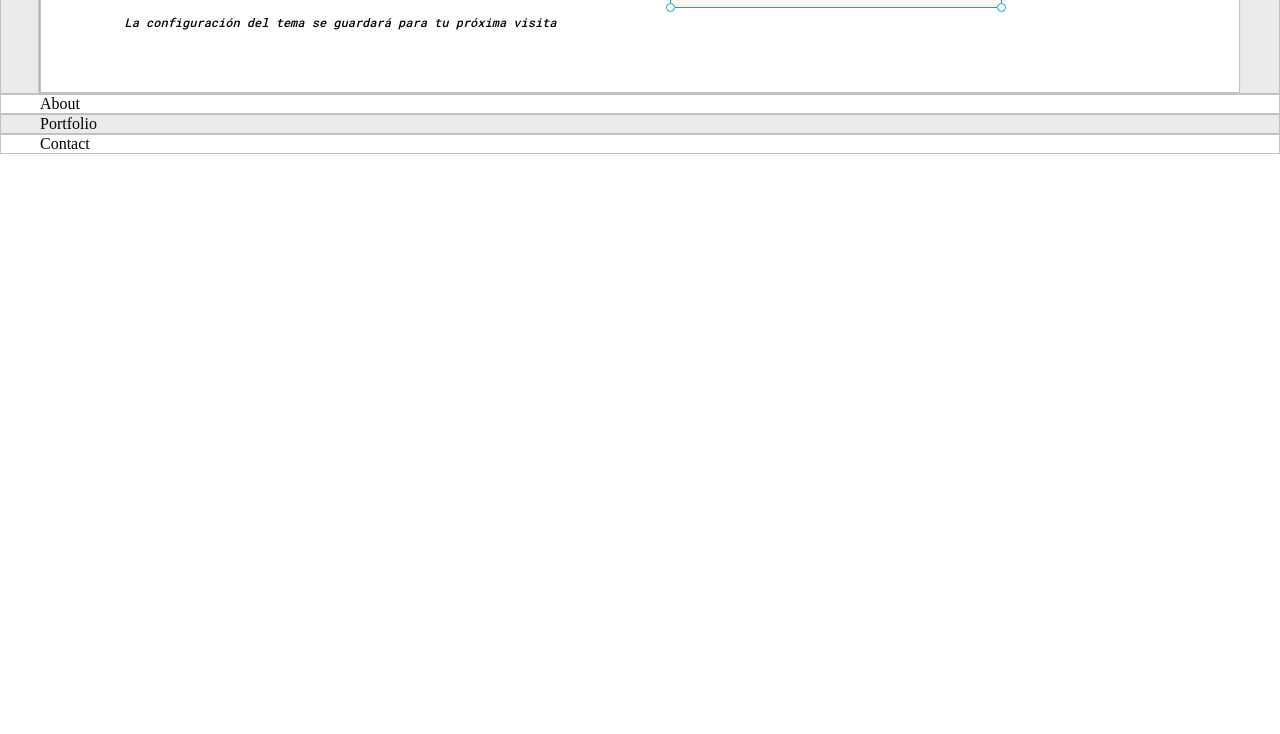
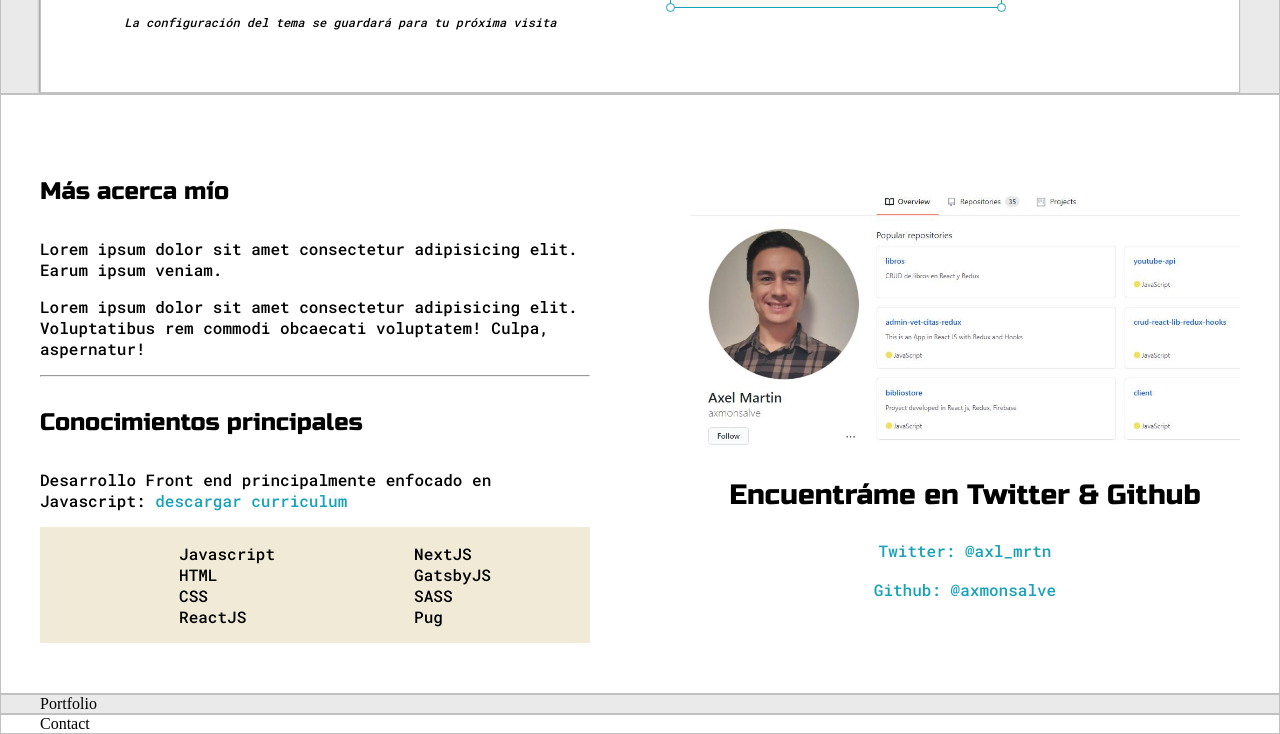
Before and after one commit to axmonsalve/portfolio, a plain HTML site: page index.html in a window 1280 px wide. Shown: the part 572-1306 px from the top of the page. Before the commit the page ends 800 px from the top, so only its background shows below. Drawn offline with Linux system fonts and the light colour scheme.

Commit message:
About section

```diff
--- a/default.css
+++ b/default.css
@@ -28,6 +28,7 @@ strong {
   ;
 }
 
+a,
 p,
 span,
 li,
@@ -284,6 +285,31 @@ h6 {
   left: -5px;
 }
 
+.about-wrapper {
+  display: grid;
+  grid-template-columns: repeat(auto-fit, minmax(320px, 1fr));
+  padding-bottom: 50px;
+  padding-top: 50px;
+  gap: 100px;
+
+}
+
+#skills {
+  display: flex;
+  justify-content: space-evenly;
+  background-color: var(--previewShadow);
+}
+
+.social-links {
+  display: grid;
+  align-content: center;
+  text-align: center;
+}
+
+#social_img {
+  width: 100%;
+}
+
 @media screen and (max-width: 768px) {
 
   .intro-wrapper {
--- a/index.html
+++ b/index.html
@@ -68,7 +68,53 @@
 
     <section class="s2">
       <div class="main-container">
-        About
+        <div class="about-wrapper">
+          <div class="about-me">
+            <h4>Más acerca mío</h4>
+            <p>
+              Lorem ipsum dolor sit amet consectetur adipisicing elit. Earum
+              ipsum veniam.
+            </p>
+
+            <p>
+              Lorem ipsum dolor sit amet consectetur adipisicing elit.
+              Voluptatibus rem commodi obcaecati voluptatem! Culpa, aspernatur!
+            </p>
+
+            <hr />
+
+            <h4>Conocimientos principales</h4>
+
+            <p>
+              Desarrollo Front end principalmente enfocado en Javascript:
+              <a href="#">descargar curriculum</a>
+            </p>
+
+            <div id="skills">
+              <ul>
+                <li>Javascript</li>
+                <li>HTML</li>
+                <li>CSS</li>
+                <li>ReactJS</li>
+              </ul>
+
+              <ul>
+                <li>NextJS</li>
+                <li>GatsbyJS</li>
+                <li>SASS</li>
+                <li>Pug</li>
+              </ul>
+            </div>
+          </div>
+
+          <div class="social-links">
+            <img src="./images/socialgithub.JPG" alt="social" id="social_img" />
+            <h3>Encuentráme en Twitter & Github</h3>
+            <a target="_blank" href="#">Twitter: @axl_mrtn</a>
+            <br />
+            <a target="_blank" href="#">Github: @axmonsalve</a>
+          </div>
+        </div>
       </div>
     </section>
 
```
Also changed, not shown: images/socialgithub.JPG (added).
